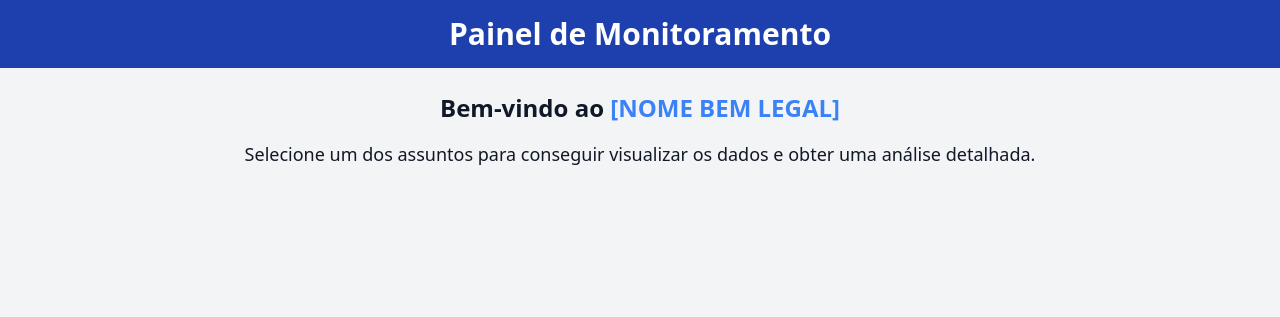
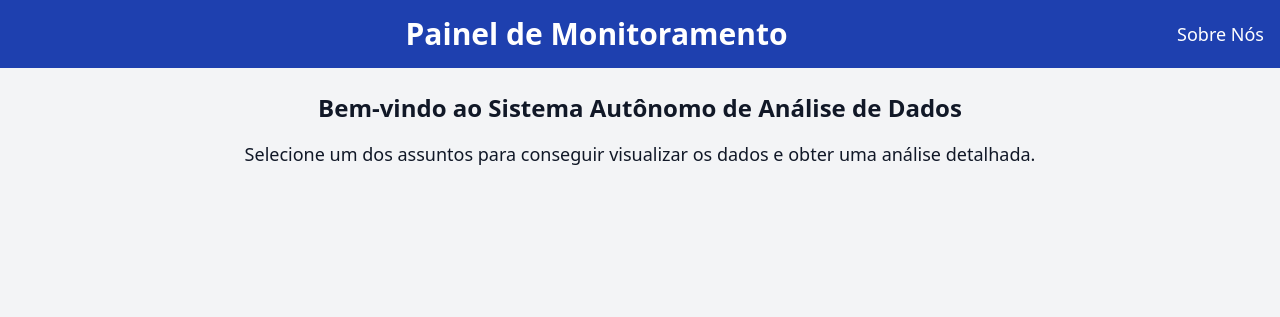
Before and after one commit to Migsrs/Hackaton_Capgemini, a plain HTML site: page index.html in a window 1280 px wide. Shown: the top 317 px of the page. Drawn offline with nearby package versions, Linux system fonts and the light colour scheme; files that its build step writes are made by us from their sources; files whose address does not match are found by name.

Commit message:
Add files via upload

```diff
--- a/index.html
+++ b/index.html
@@ -9,12 +9,15 @@
   <script src="https://cdn.tailwindcss.com"></script>
 </head>
 <body class="bg-gray-100 text-gray-900 min-h-screen flex flex-col">
-  <header class="p-4 bg-blue-800 text-white text-center">
-    <h1 class="text-3xl font-bold" aria-label="Título principal do site">Painel de Monitoramento</h1>
+  <header class="p-4 bg-blue-800 text-white flex justify-between items-center">
+    <h1 class="text-3xl font-bold flex-1 text-center" aria-label="Título principal do site">Painel de Monitoramento</h1>
+    <nav>
+      <a href="Sobre nós.html" class="text-white text-lg hover:text-blue-300">Sobre Nós</a>
+    </nav>
   </header>
 
   <section class="text-center py-6">
-    <h2 class="text-2xl font-semibold">Bem-vindo ao <span class="text-blue-500">[NOME BEM LEGAL]</span></h2>
+    <h2 class="text-2xl font-semibold">Bem-vindo ao Sistema Autônomo de Análise de Dados</h2>
     <p class="text-lg mt-4">Selecione um dos assuntos para conseguir visualizar os dados e obter uma análise detalhada.</p>
   </section>
 
```
